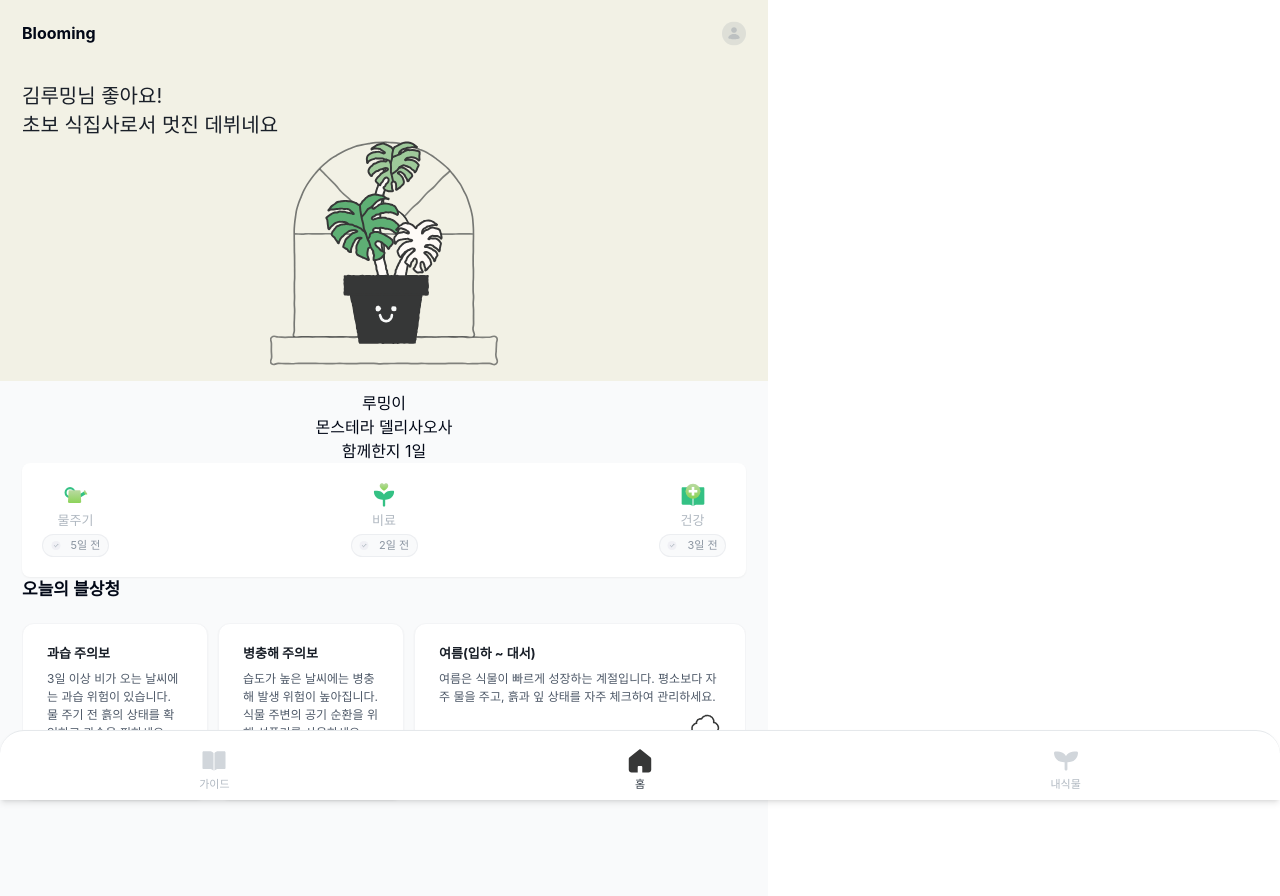
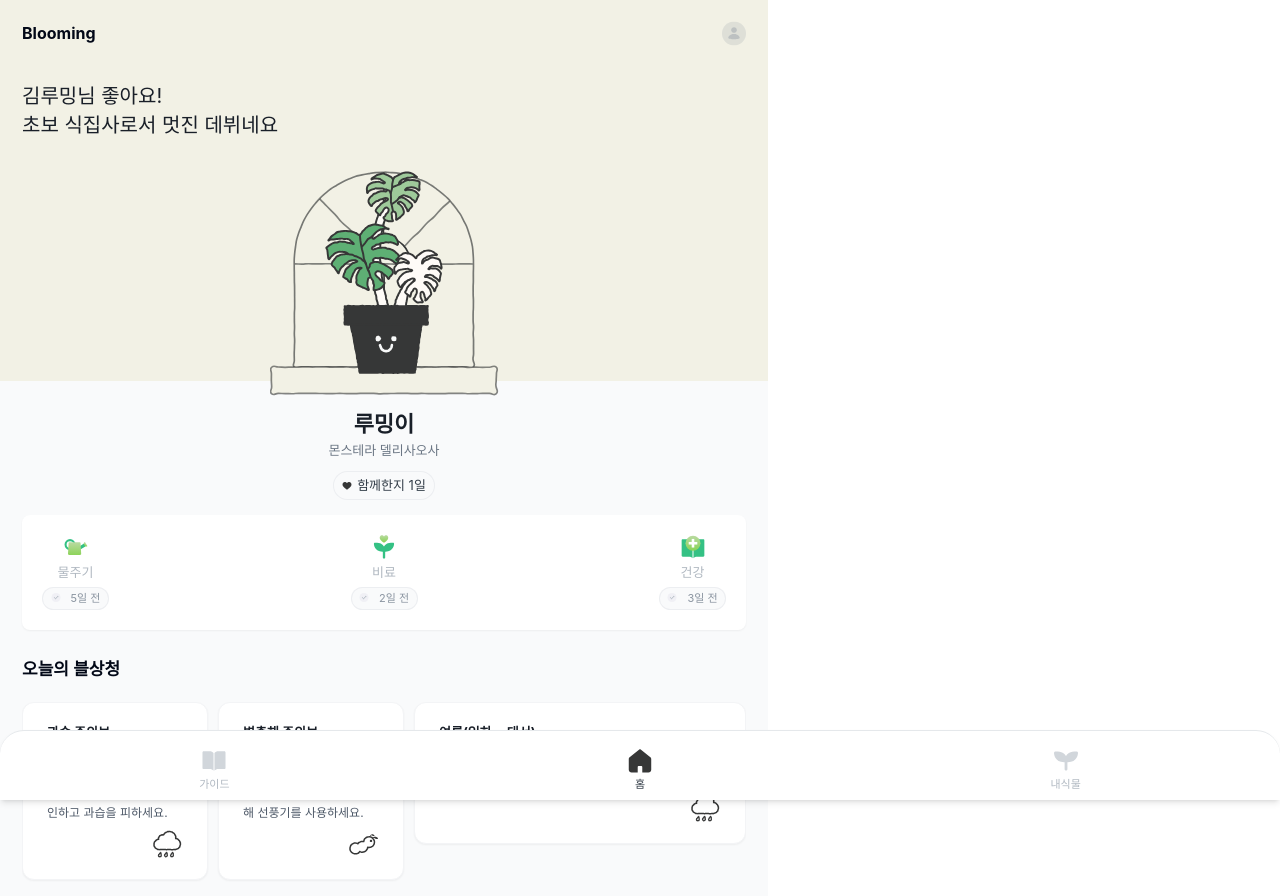
Before and after one commit to dnd-side-project/dnd-11th-8-frontend, a React (Vite) app: page / in a window 1280 px wide. Shown: the top 896 px of the page. Built offline with nearby package versions, Linux system fonts and the light colour scheme; a web font is replaced by a local one.

Commit message:
feat: 식물이름 컴포넌트 ui 구현

```diff
--- a/src/components/main/MyPlantAlimCheck.tsx
+++ b/src/components/main/MyPlantAlimCheck.tsx
@@ -1,18 +1,22 @@
 import myPlant from '@/assets/img/examMyPlant.svg';
 import AlimCheck from './AlimCheck';
+import heart from '@/assets/icon/heart.svg';
 
 const MyPlantAlimCheck = () => {
   return (
     <div className="relative">
-      <div className="absolute bottom-[calc(100%+15px)] left-1/2 transform -translate-x-1/2">
+      <div className="absolute bottom-[calc(100%-15px)] left-1/2 transform -translate-x-1/2">
         <img src={myPlant} alt="나의 식물 일러스트" />
       </div>
       <div className="flex flex-col items-center justify-center">
-        <p className="pt-[10px]">루밍이</p>
-        <p>몬스테라 델리사오사</p>
-        <div>함께한지 1일</div>
+        <p className="pt-[27.9px] text-Gray900 font-semibold text-[22px]">루밍이</p>
+        <p className="text-Gray600 font-medium text-[13px]">몬스테라 델리사오사</p>
+        <div className="flex mt-[10px] gap-[5px] px-[8px] py-[4px] border border-GrayOpacity100 rounded-full bg-Gray50">
+          <img src={heart} alt="하트 아이콘" />
+          <p className="text-small-writing text-Gray800">함께한지 1일</p>
+        </div>
       </div>
-      <div className="mx-[22px]">
+      <div className="mx-[22px] mt-[15px] mb-[27px]">
         <AlimCheck />
       </div>
     </div>
--- a/tailwind.config.js
+++ b/tailwind.config.js
@@ -70,6 +70,7 @@ export default {
         Gray200: '#E5E8EB',
         Gray400: '#B0B8C1',
         Gray500: '#8B95A1',
+        Gray600: '#6B7684',
         Gray700: '#4E5968',
         Gray800: '#333D48',
         Gray900: '#191F28',
```
Also changed, not shown: src/assets/icon/heart.svg (added).
